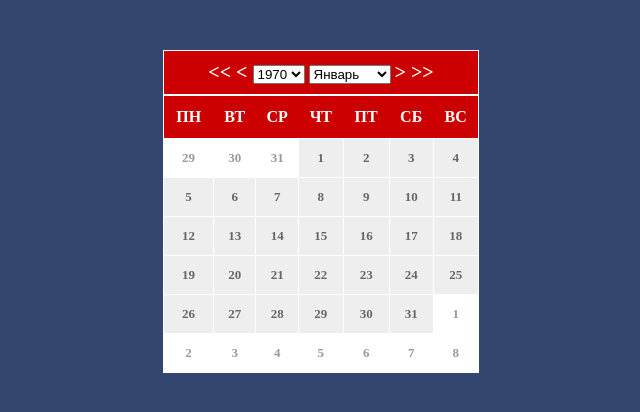
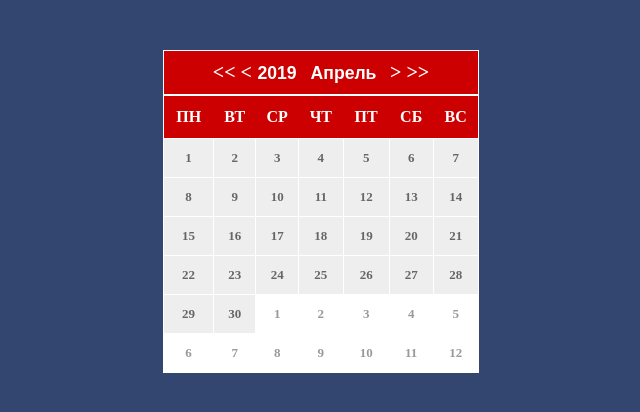
Before and after one commit to Shau1a/fd2, a plain HTML site: page fd2/lesson05/calendar.html in a window 1280 px wide. Shown: the whole page, without its empty margins (319-959 px from the left). Drawn offline with Linux system fonts and the light colour scheme.

Commit message:
final version, buttons-arrows work correctly

```diff
--- a/fd2/lesson05/calendar.html
+++ b/fd2/lesson05/calendar.html
@@ -29,12 +29,6 @@
 		}
 		#calendar {
 			width: auto;
-		}
-		#search {
-			font-size: 24px;
-			position: relative;
-			top: 2px;
-			cursor: pointer;
 		}
 		table {
 			width: calc(38px * 7 + 50px);
@@ -72,6 +66,19 @@
 		td:hover {
 			color: #6699FF;
 		}
+		select {
+			background-color: #c00;
+			border: none;
+			font-family: Arial;
+			color: #fff;
+			font-weight: 700;
+			font-size: 1.1em;
+			-webkit-appearance: none;
+  			-moz-appearance: none;
+  			appearance: none;
+  			cursor: pointer;
+  			text-align: center;
+		}
 	</style>
 </head>
 <body>
@@ -79,21 +86,8 @@
 		<div class="caption">
 			<span id="prevYear" title="предыдущий год"><a href="#"> << </a></span>
 			<span id="prevMonth" title="предыдущий месяц"><a href="#"> < </a></span>
-			<select name="y" id="year" size="1"></select>
-			<select name="m" id="month" size="1">
-				<option value="0">Январь</option>
-				<option value="1">Февраль</option>
-				<option value="2">Март</option>
-				<option value="3">Апрель</option>
-				<option value="4">Май</option>
-				<option value="5">Июнь</option>
-				<option value="6">Июль</option>
-				<option value="7">Август</option>
-				<option value="8">Сентябрь</option>
-				<option value="9">Октябрь</option>
-				<option value="10">Ноябрь</option>
-				<option value="11">Декабрь</option>
-			</select>
+			<select name="" id="year" size="1"></select>
+			<select name="" id="month" size="1"></select>
 			<span id="nextMonth" title="следующий месяц"><a href="#"> > </a></span>
 			<span id="nextYear" title="следующий год"><a href="#"> >> </a></span>
 		</div>
@@ -104,107 +98,144 @@
 
 <script>
 
+	// now it looks not so bad on the web
+	// ...but I guess that code is not optimizes enough
+	//
+	// подробные комментарии писала для себя, чтоб потом объяснять другим... и себе дней через 5
+
+
+
+let allMonths = {
+	0 : 'Январь',
+	1 : 'Февраль',
+	2 : 'Март',
+	3 : 'Апрель',
+	4 : 'Май',
+	5 : 'Июнь',
+	6 : 'Июль',
+	7 : 'Август',
+	8 : 'Сентябрь',
+	9 : 'Октябрь',
+	10 : 'Ноябрь',
+	11 : 'Декабрь'
+};
+
+
 const calendar 	= 	document.getElementById('calendar');
 
+//стрелки
 let prevYear 	= 	document.getElementById('prevYear');
 let prevMonth 	= 	document.getElementById('prevMonth');
 let nextMonth 	= 	document.getElementById('nextMonth');
 let nextYear 	= 	document.getElementById('nextYear');
 
+//выпадающие списки
 let YearList 	= 	document.getElementById('year');
 let MonthList 	= 	document.getElementById('month');
 
-createCalendarTable();
-createYearsList();
-
-var year = YearList[0].value,
-month = MonthList[0].value;
-createCalendar(new Date(year, month));
-console.log(year);
-console.log(month);
+createCalendarTable(); 	//создание таблицы 7 х 7 (с днями недели)
 
 
+let year 	= 	new Date().getFullYear(),   // начальные значения года и месяца (текущие)
+	month 	= 	new Date().getMonth(); 		//
+
+
+createYearsList(year);		//первоначальный выпадающий список годов от 1970 до настоящего года, фокус на текущем
+createMonthList(month);		//первоначальный выпадающий список месяцев, фокус на текущем
+
+createCalendar(new Date(year, month)); //отрисовка календаря с первоначальными знчениями
+
+
+//при изменении списков изменяются значения года и месяца, календарь перерисовывается с новыми значениями
 YearList.addEventListener('change', function() {
-  var index = YearList.selectedIndex;
-  year = YearList[index].value;
-  console.log(year);
+  let index 	= YearList.selectedIndex;
+ 	  year 		= YearList[index].value;
   createCalendar(new Date(year, month));
 });
 
 MonthList.addEventListener('change', function() {
-  var index = MonthList.selectedIndex;
-  month = MonthList[index].value;
-  console.log(month);
+  let index 	= MonthList.selectedIndex;
+  	  month 	= MonthList[index].value; //! index и value одинаковы
   createCalendar(new Date(year, month));
 });
 
+
+//действия при нажатии на кнопки (вперед\назад для года и месяца)
 prevYear.addEventListener('click', function(e){
 	e.preventDefault();
-	+year--;
-	createCalendar(new Date(year, month)); // сделать красиво, чтоб в выпадающем списке тоже менялось значение
+	year--; //сокращение значения переменной года на 1 (предыдущий год)
+	if (year < 1970) {year = new Date().getFullYear();} //...там водятся драконы! возвращаемся в мир цивилизации и прогресса
+	YearList.length = 0; //очистка списка, чтобы в дальнейшем не дублировался
+	createYearsList(year); 	//!!! done - переделываем список с новым фокусом!!! чтобы информация в заголовке была актуальна
+	createCalendar(new Date(year, month)); //отрисовываем календарь с новыми значениями
 });
 
 prevMonth.addEventListener('click', function(e){
 	e.preventDefault();
-	+month--;
-	if (month == (-1)) {
+	month--;
+	if (month == (-1)) { //перед январем (0 индекс) идет декабрь (индекс 11) предыдущего года
 		month = 11;
 		year--;
 	}
-	console.log('month' + month);
-	console.log('year' + year);
-	createCalendar(new Date(year, month)); // сделать красиво, чтоб в выпадающем списке тоже менялось значение
+	MonthList.length = 0;
+	createMonthList(month);
+	createCalendar(new Date(year, month));
 });
 
 nextYear.addEventListener('click', function(e){
 	e.preventDefault();
-	+year++;
-	createCalendar(new Date(year, month)); // сделать красиво, чтоб в выпадающем списке тоже менялось значение
+	year++;
+	if (year > new Date().getFullYear()) {year = 1970;}
+	YearList.length = 0;
+	createYearsList(year);
+	createCalendar(new Date(year, month));
 });
 
 nextMonth.addEventListener('click', function(e){
 	e.preventDefault();
-	+month++;
+	month++;
 	if (month == 12) {
 		month = 0;
 		year++;
 	}
-	console.log('month' + month);
-	console.log('year' + year);
-	createCalendar(new Date(year, month)); // сделать красиво, чтоб в выпадающем списке тоже менялось значение
+	MonthList.length = 0;
+	createMonthList(month);
+	createCalendar(new Date(year, month));
 });
 
 
 
 function createCalendar(date) {
-	let tdCollection = calendar.getElementsByTagName('td');
-  	let lastDayOfThisMonth = new Date(date.getFullYear(), date.getMonth() + 1, 0);
-  	lastDayOfThisMonth = lastDayOfThisMonth.getDate();
+	let tdCollection 			= 	calendar.getElementsByTagName('td');
+  	let lastDayOfThisMonth 		= 	new Date(date.getFullYear(), date.getMonth() + 1, 0);
+  	lastDayOfThisMonth 			= 	lastDayOfThisMonth.getDate();
+	let lastDayOfPreviousMonth 	= 	new Date(date.getFullYear(), date.getMonth(), 0);
+  	lastDayOfPreviousMonth 		= 	lastDayOfPreviousMonth.getDate();
 
-	let lastDayOfPreviousMonth = new Date(date.getFullYear(), date.getMonth(), 0);
-  	lastDayOfPreviousMonth = lastDayOfPreviousMonth.getDate();
+	let dayNumber = date.getDay();
+		if (dayNumber == 0) { dayNumber = 7; } //отсчёт дней недели (для getDay()) начинается с нуля (и это воскресенье). поэтому если первый день месяца выпадает на воскресенье (индес 0 переносим его на верное место (индекс 7)
 
-	calendar.getElementsByClassName('other_month').className = '';
 
 	for (let i = 0; i < lastDayOfThisMonth; i++) {
-		tdCollection[date.getDay() - 1 + i].innerHTML = 1 + i;
-		tdCollection[date.getDay() - 1 + i].className = 'curr_month';
+		tdCollection[dayNumber - 1 + i].innerHTML = 1 + i; //индексы ячеек начинаются с 0, дни - с 1... напр. dayNumber для понедельника == 1, чтобы он попал в первую ячейку с индесом 0, изначально от dayNumber отнимаем 1
+		tdCollection[dayNumber - 1 + i].className = 'curr_month';
 	}
 
-	for (let i = date.getDay() - 2; i >= 0; i--) {
+	//предыдущий месяц
+	for (let i = dayNumber - 2; i >= 0; i--) {
 		tdCollection[i].className = 'other_month';
 		tdCollection[i].innerHTML = lastDayOfPreviousMonth-- ;
 	}
 
-
-	let d = 1; //counter for the next month to fill up the calendar until that ends
-	for (let i = lastDayOfThisMonth + date.getDay() - 1; i < tdCollection.length; i++) {
+	//следующий месяц
+	let d = 1; //счетчик для заполнения ячеек следующего месяца (заполняется цифрами от 1 и далее до конца таблицы)
+	for (let i = lastDayOfThisMonth + dayNumber - 1; i < tdCollection.length; i++) {
 		tdCollection[i].className = 'other_month';
 		tdCollection[i].innerHTML = d++;
 	}
 };
 
-
+//тут все просто
 function createCalendarTable() {
 	let daysNames = ['пн','вт','ср','чт','пт','сб','вс'];
 
@@ -229,14 +260,31 @@ function createCalendarTable() {
 };
 
 
-function createYearsList() {
+//создание списков годов и месяцев
+function createYearsList(val) {
 	for (let i = 1970; i <= new Date().getFullYear(); i++) {
-		let dateY = document.createElement('option');
-		dateY.value = i;
-		dateY.innerHTML = i;
-		YearList.appendChild(dateY);
+		let year = document.createElement('option');
+		year.value = i;
+		year.innerHTML = i;
+		YearList.appendChild(year); //часть для динамической перестройки списков с выбранным значением (при переключении кнопками), которое будет отражаться в заголовке
+		if (year.value == val) {
+			year.selected = true;
+		}
 	}
 };
+
+function createMonthList(val) {
+	for (let i = 0; i < 12; i++) {
+		let month = document.createElement('option');
+		month.value = i;
+		month.innerHTML = allMonths[i];
+		MonthList.appendChild(month);
+		if (month.value == val) {
+			month.selected = true;
+		}
+	}
+};
+
 
 </script>
 
```
